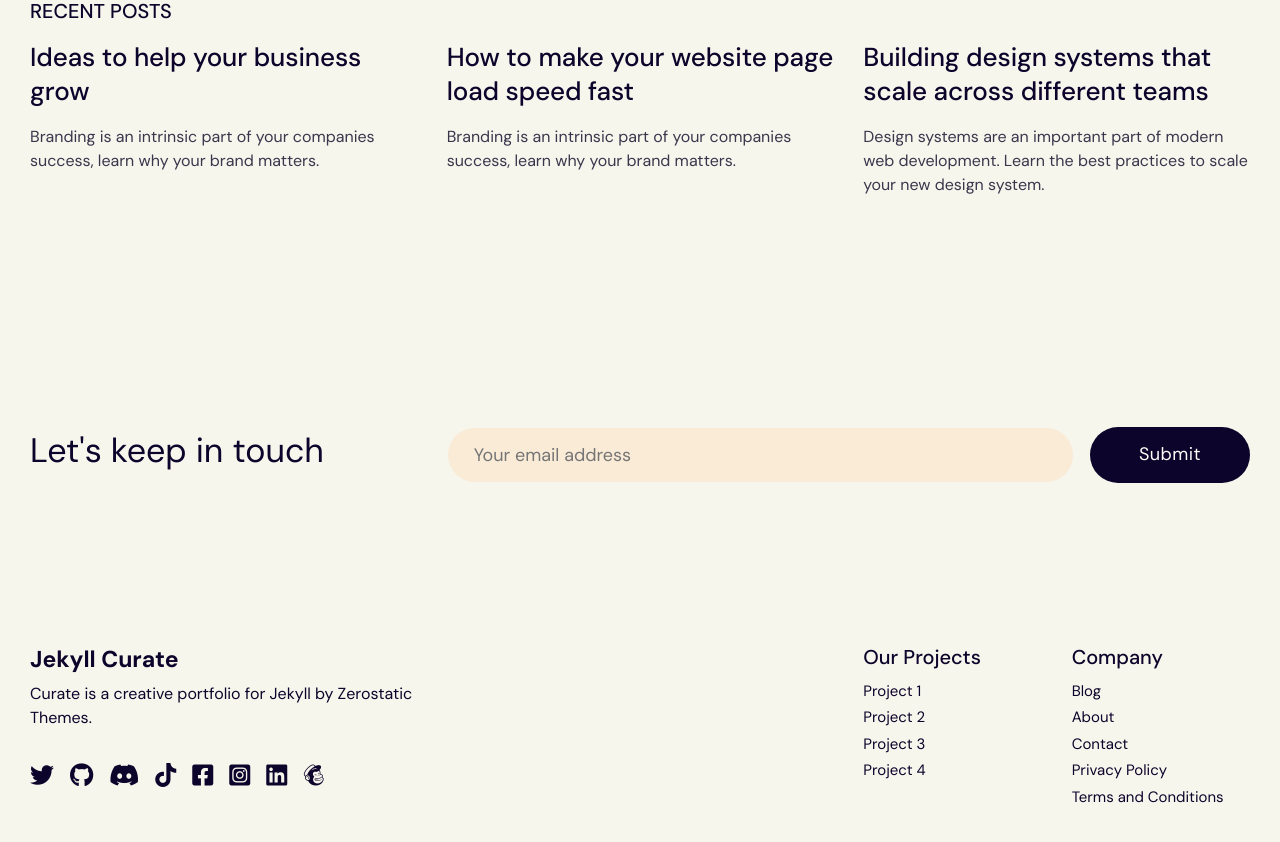
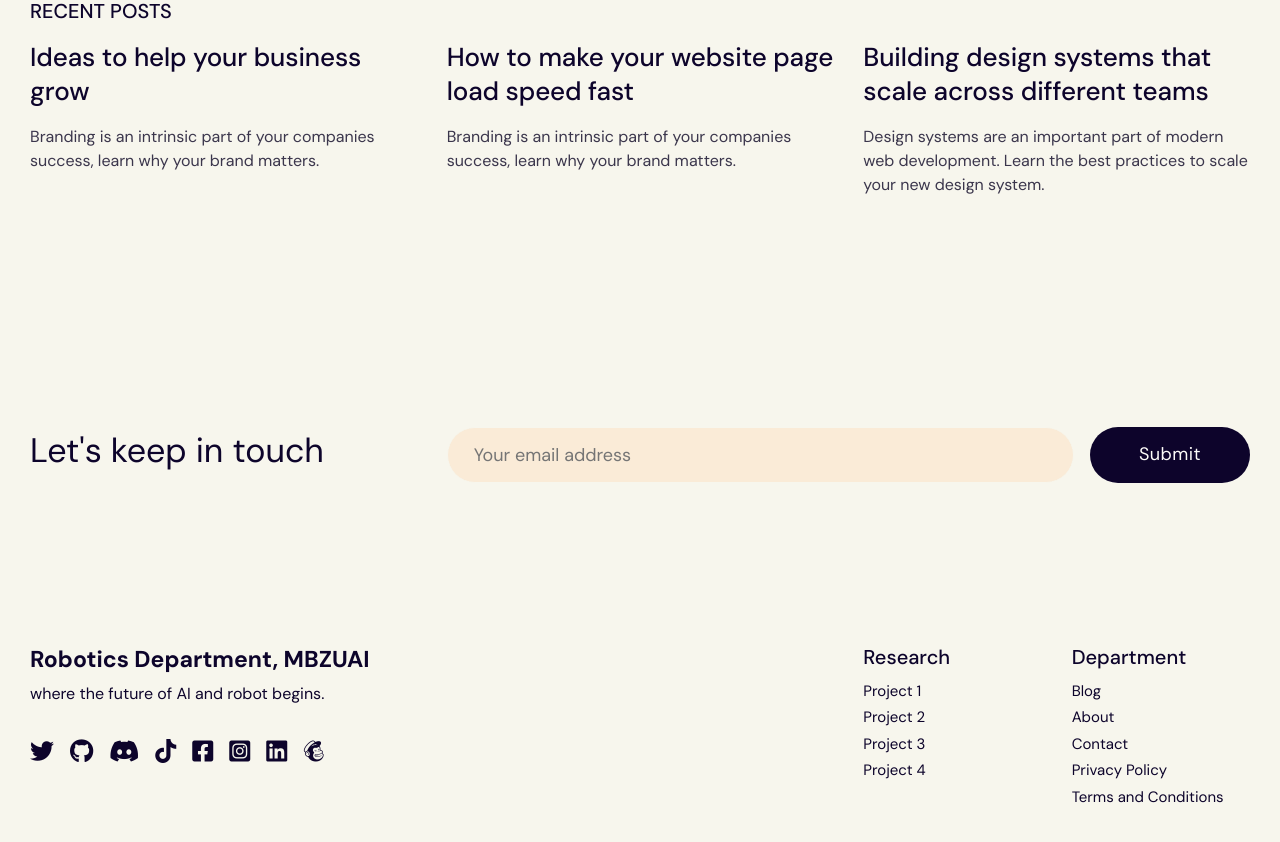
Before and after one commit to yoshihikonaka/yoshihikonaka.github.io, a Jekyll site: the page built from pages/home.md, in a window 1280 px wide and 900 px high, scrolled down 1529 px. Shown: the top 842 px of the window. Built offline with Jekyll 4.4.1, drawn with Linux system fonts in a browser that asks for light colours.

Commit message:
Update logos and _config.yml

```diff
--- a/_config.yml
+++ b/_config.yml
@@ -112,10 +112,10 @@ logo:
   logo_image_mobile: assets/images/logo/logoB.svg
   logo_image_invert: assets/images/logo/logoW.svg
   logo_image_invert_mobile: assets/images/logo/logoW.svg
-  logo_image_desktop_height: "28px"
-  logo_image_desktop_width: "28px"
-  logo_image_mobile_height: "28px"
-  logo_image_mobile_width: "28px"
+  logo_image_desktop_height: "100px"
+  logo_image_desktop_width: "100px"
+  logo_image_mobile_height: "100px"
+  logo_image_mobile_width: "100px"
   show_logo_image_on_mobile: true
   show_logo_image_on_desktop: true
   show_logo_text_on_mobile: false
@@ -171,19 +171,19 @@ menu:
 
 footer:
   enable_footer: true # show/hide the entire footer
-  footer_title: "Jekyll Curate"
-  footer_description: "Curate is a creative portfolio for Jekyll by Zerostatic Themes."
+  footer_title: "Robotics Department, MBZUAI"
+  footer_description: "where the future of AI and robot begins."
   enable_social_media_icons: true
   enable_contact_details: false
   enable_menu_footer_primary: true
   enable_menu_footer_secondary: true
   enable_menu_footer_tertiary: false
-  footer_primary_menu_title: "Our Projects"
-  footer_secondary_menu_title: "Company"
+  footer_primary_menu_title: "Research"
+  footer_secondary_menu_title: "Department"
   footer_tertiary_menu_title: "Other"
 
 bottom:
   enable_bottom: false # show/hide the entire bottom (below the footer)
   enable_bottom_menu: false # if enabled, the bottom menu can be edited in `_data/menu.yml`
-  copyright_text: "© 2021 Zerostatic Themes"
+  copyright_text: "© Robotics Deaprtment, MBZUAI"
   show_rss_icon: true
```
